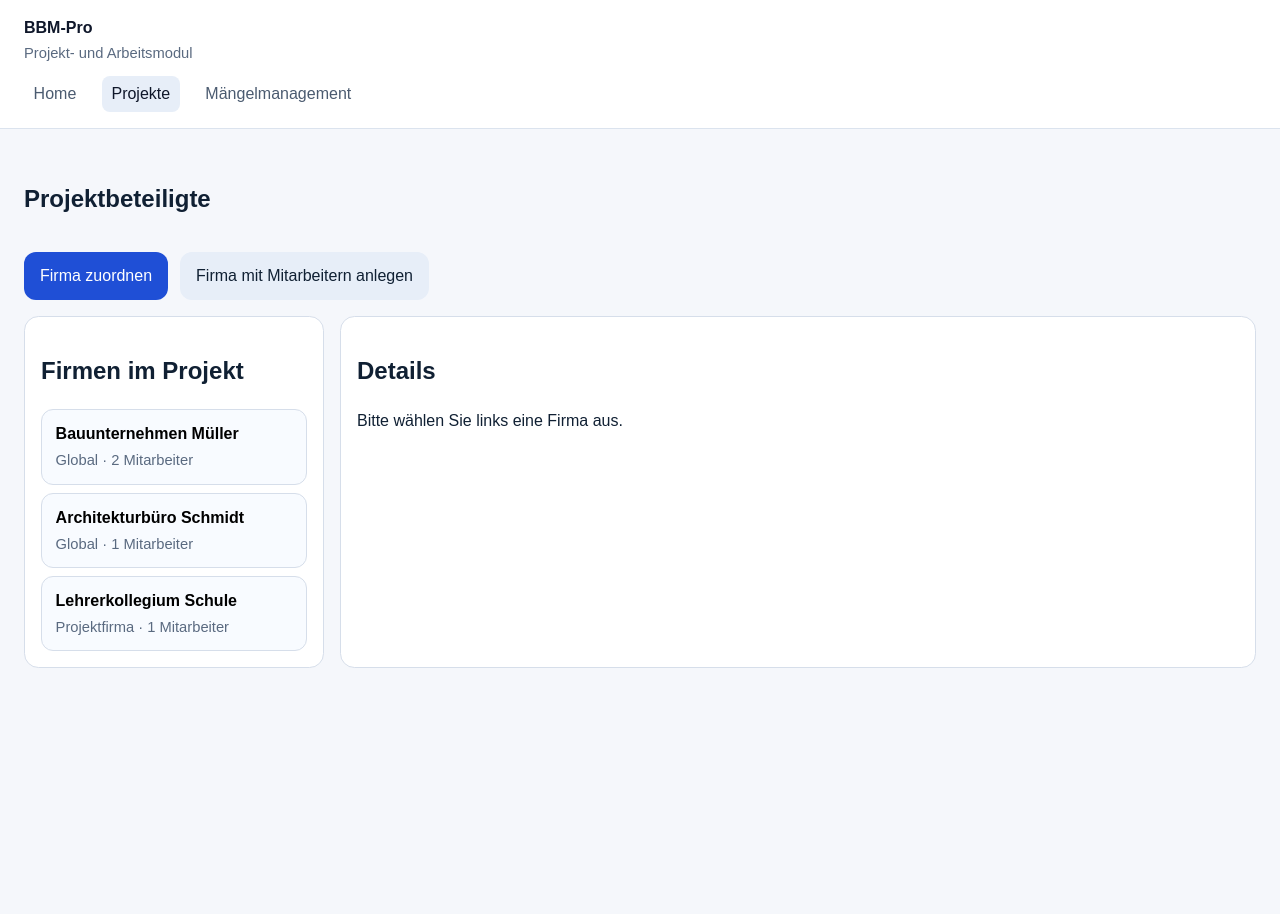
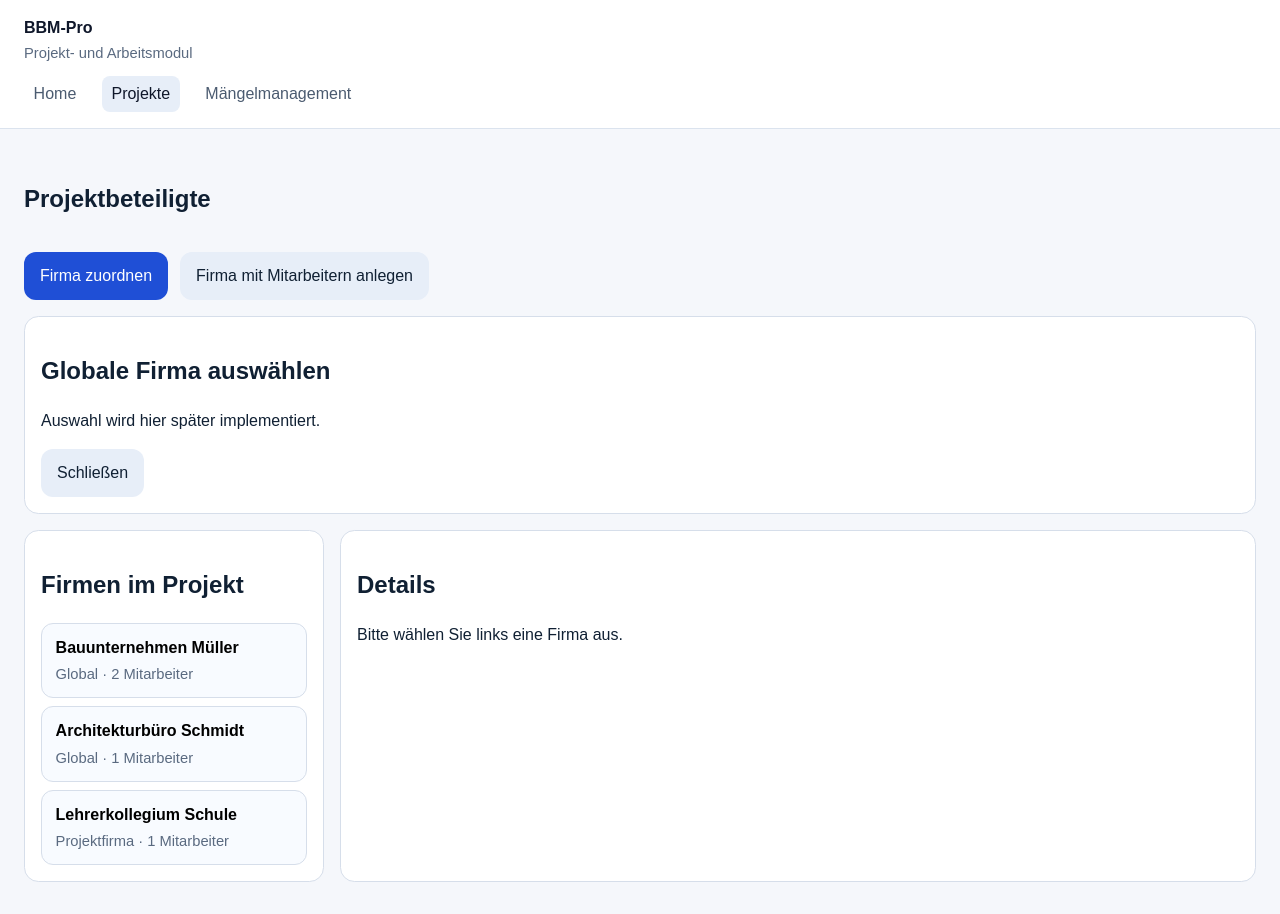
Before and after one commit to SteffenBandholt/BBM-Pro, a React (Vite) app: page /projects/1/participants in a window 1280 px wide. Both pictures are taken after a click on the button "Firma zuordnen". Before the commit the page ends 800 px from the top, so only its background shows below. Built offline with nearby package versions, Linux system fonts and the light colour scheme.

Commit message:
Add participants interaction panels (assign/create)

```diff
--- a/src/modules/projectParticipants/pages/ProjectParticipantsPage.jsx
+++ b/src/modules/projectParticipants/pages/ProjectParticipantsPage.jsx
@@ -1,20 +1,52 @@
+import { useState } from 'react';
 import { useProjectParticipants } from '../hooks/useProjectParticipants.js';
 
 export default function ProjectParticipantsPage() {
   const { firms, selectedFirm, setSelectedFirm, loading, error } = useProjectParticipants();
+  const [mode, setMode] = useState(null);
 
   return (
     <section className="project-participants">
       <h1>Projektbeteiligte</h1>
 
       <div className="project-participants__actions">
-        <button type="button" className="button">
+        <button type="button" className="button" onClick={() => setMode('assign')}>
           Firma zuordnen
         </button>
-        <button type="button" className="button button--secondary">
+        <button type="button" className="button button--secondary" onClick={() => setMode('create')}>
           Firma mit Mitarbeitern anlegen
         </button>
       </div>
+
+      {mode === 'assign' ? (
+        <section className="project-participants__panel">
+          <h2>Globale Firma auswählen</h2>
+          <p>Auswahl wird hier später implementiert.</p>
+          <button type="button" className="button button--secondary" onClick={() => setMode(null)}>
+            Schließen
+          </button>
+        </section>
+      ) : null}
+
+      {mode === 'create' ? (
+        <section className="project-participants__panel">
+          <h2>Projektfirma anlegen</h2>
+
+          <label className="field">
+            <span>Firmenname</span>
+            <input placeholder="Name der Firma" />
+          </label>
+
+          <div className="form-actions">
+            <button type="button" className="button">
+              Anlegen
+            </button>
+            <button type="button" className="button button--secondary" onClick={() => setMode(null)}>
+              Abbrechen
+            </button>
+          </div>
+        </section>
+      ) : null}
 
       {loading ? <p>Lade Projektbeteiligte ...</p> : null}
       {error ? <p className="form-error">{error}</p> : null}
```
